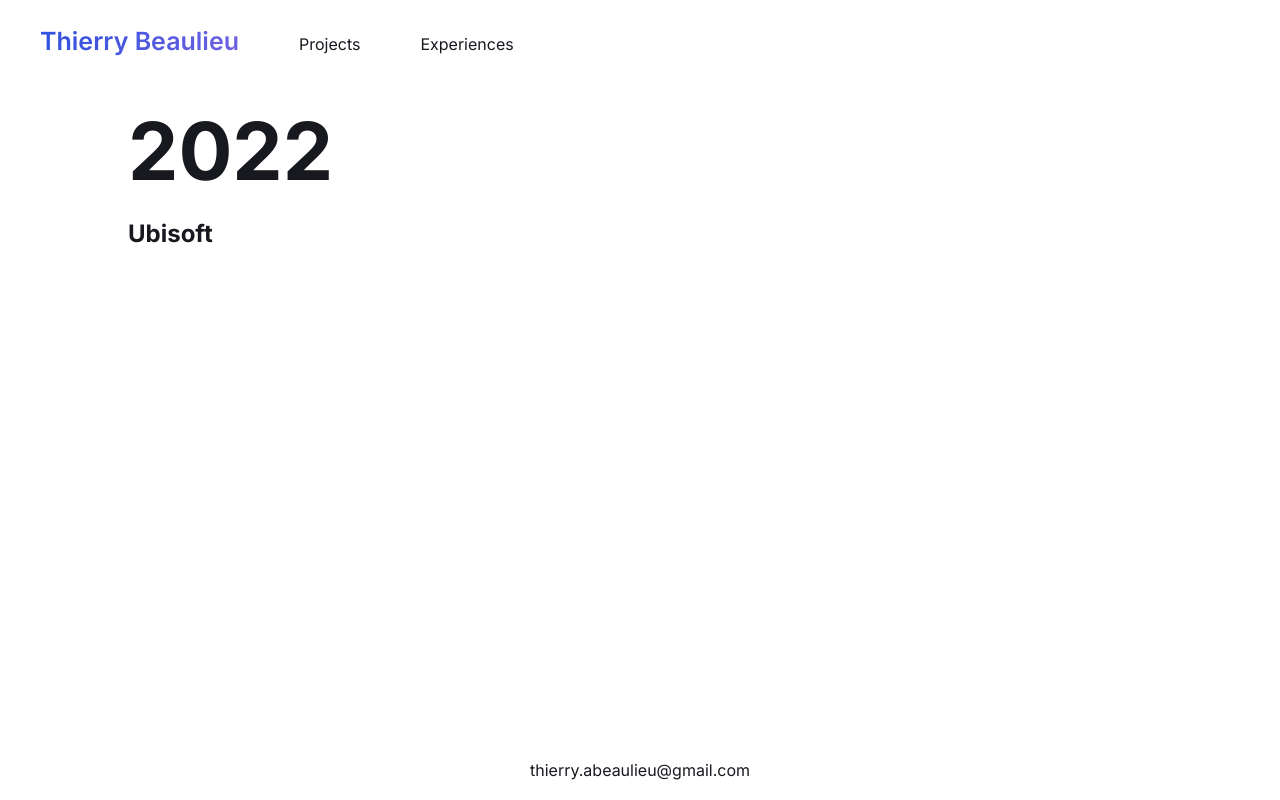
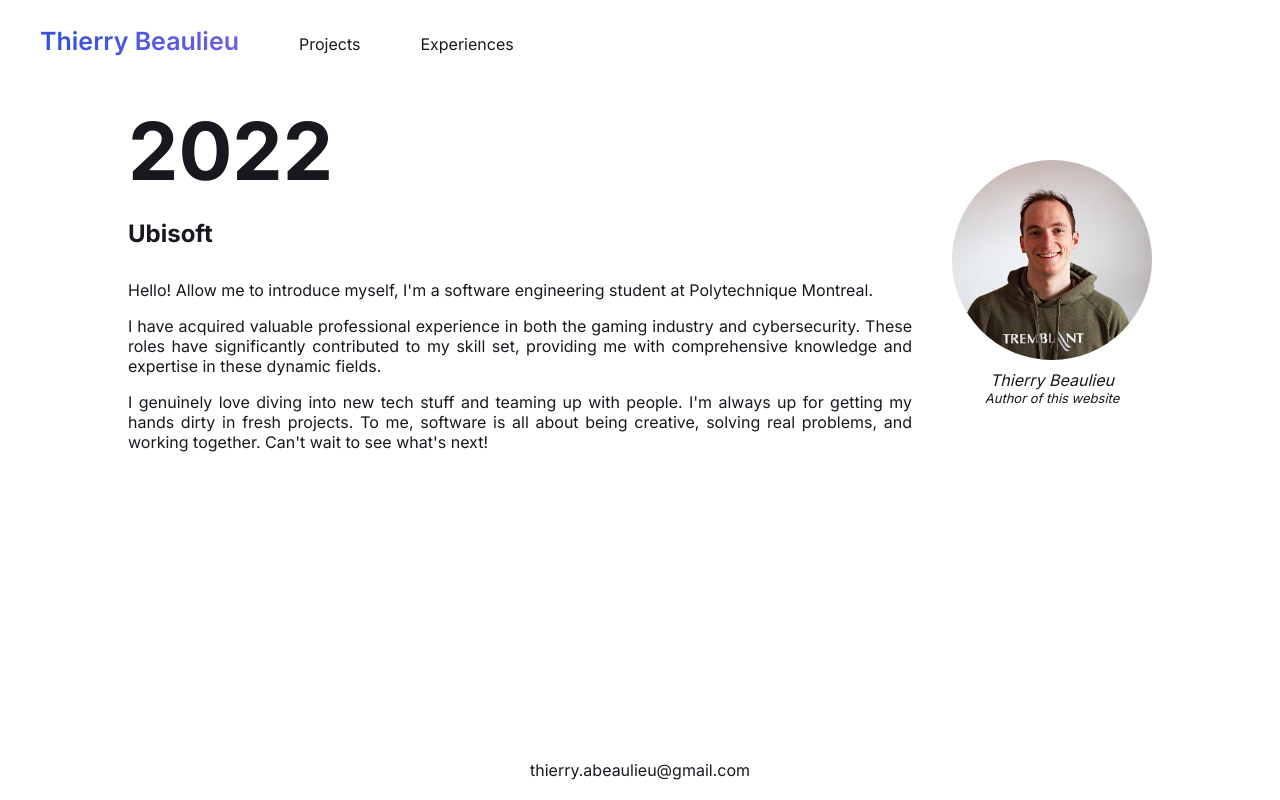
Before and after one commit to ThierryBeaulieu/ThierryBeaulieu, a React (Vite) app in the folder app/: page /experiences in a window 1280 px wide. Built offline with nearby package versions, Linux system fonts and the light colour scheme.

Commit message:
update experience

```diff
--- a/app/src/App.css
+++ b/app/src/App.css
@@ -193,3 +193,9 @@
   object-fit: cover;
   object-position: center top;
 }
+
+/* Experiences.css */
+
+.company-name {
+  margin-bottom: 0px;
+}
--- a/app/src/pages/Experience.jsx
+++ b/app/src/pages/Experience.jsx
@@ -5,8 +5,43 @@
     <>
       <main>
         <section className='home-wrapper'>
-          <h1 className='max-emphasis'>2022</h1>
-          <h2>Ubisoft</h2>
+          <div className='personal-presentation'>
+            <div className='description-container'>
+              <h1 className='max-emphasis'>2022</h1>
+              <h2 className='company-name'>Ubisoft</h2>
+              <p className='description-content'>
+                <p>
+                  Hello! Allow me to introduce myself, I'm a software engineering student at
+                  Polytechnique Montreal.
+                </p>
+
+                <p>
+                  I have acquired valuable professional experience in both the gaming industry and
+                  cybersecurity. These roles have significantly contributed to my skill set,
+                  providing me with comprehensive knowledge and expertise in these dynamic fields.
+                </p>
+
+                <p>
+                  I genuinely love diving into new tech stuff and teaming up with people. I'm always
+                  up for getting my hands dirty in fresh projects. To me, software is all about
+                  being creative, solving real problems, and working together. Can't wait to see
+                  what's next!
+                </p>
+              </p>
+            </div>
+            <div className='headShot-wrapper'>
+              <div className='headShot-container'>
+                <img
+                  alt='thierry-picture'
+                  id='headShot'
+                  src='../assets/headshot2.jpg'
+                  className='headShot'
+                ></img>
+              </div>
+              <span className='headShot-description'>Thierry Beaulieu</span>
+              <span className='headShot-description'>Author of this website</span>
+            </div>
+          </div>
         </section>
       </main>
     </>
```
